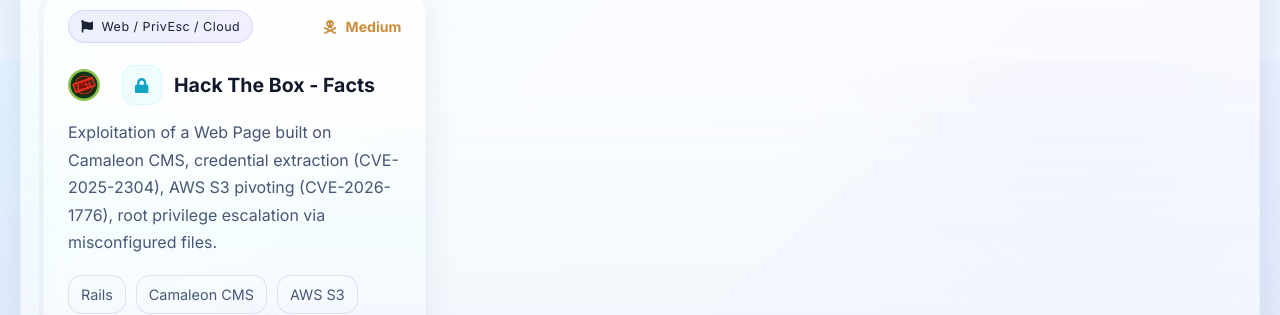
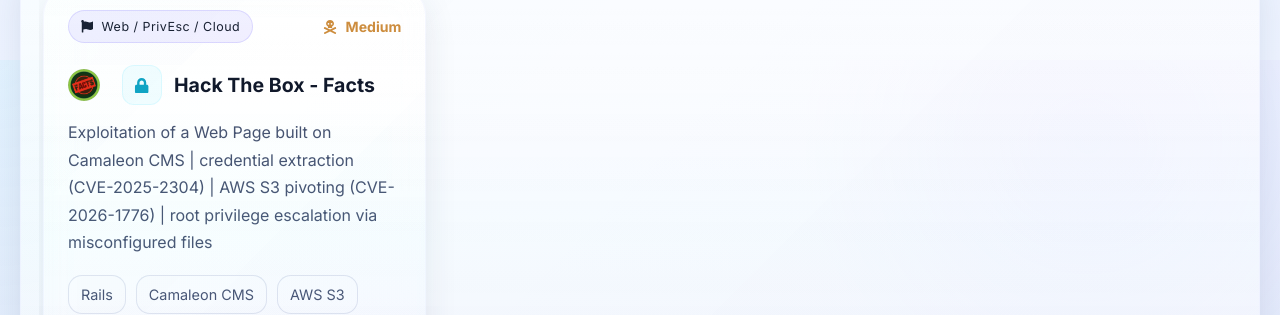
Before and after one commit to alessandro-carboni/alessandro-carboni.github.io, a React (Vite) app: page / in a window 1280 px wide. Shown: the part 3140-3455 px from the top of the page. Built offline with nearby package versions, Linux system fonts and the light colour scheme.

Commit message:
Facts Writeup

```diff
--- a/src/data/portfolioData.js
+++ b/src/data/portfolioData.js
@@ -85,7 +85,7 @@ export const writeups = [
     title: 'Hack The Box - Facts',
     type: 'Web / PrivEsc / Cloud',
     difficulty: 'Medium',
-    summary: 'Exploitation of a Web Page built on Camaleon CMS, credential extraction (CVE-2025-2304), AWS S3 pivoting (CVE-2026-1776), root privilege escalation via misconfigured files.',
+    summary: 'Exploitation of a Web Page built on Camaleon CMS | credential extraction (CVE-2025-2304) | AWS S3 pivoting (CVE-2026-1776) | root privilege escalation via misconfigured files',
     stack: ['Rails', 'Camaleon CMS', 'AWS S3', 'SQLite', 'Privilege Escalation'],
     category: ['Web', 'PrivEsc', 'Cloud', 'Medium'],
     link: 'https://drive.google.com/file/d/1jlsroWw1rxxCH_YC_SxrAAzJL_mie6LV/view?usp=sharing',
```
